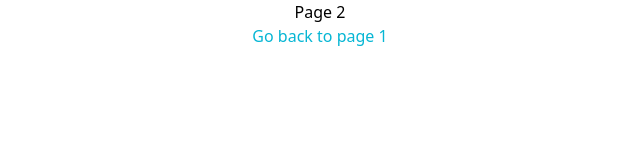
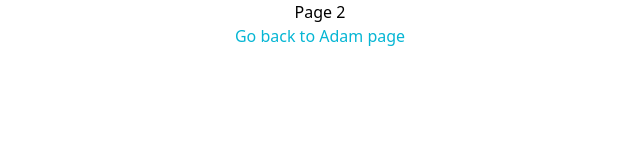
Before and after one commit to adamontherun/helloworld-nextjs, a Next.js app: page /page2 in a window 1280 px wide. Shown: the top 160 px of the page, without its empty margins (320-960 px from the left). Built offline with nearby package versions, Linux system fonts and the light colour scheme.

Commit message:
adds ability to navigate to the name page

```diff
--- a/src/pages/page2/index.tsx
+++ b/src/pages/page2/index.tsx
@@ -4,14 +4,14 @@ export default function Home() {
     const router = useRouter();
 
     const handleClick = () => {
-        router.push('/');
+        router.push('/page2/adam');
     };
     return (
         <main className="flex flex-col items-center">
             <div>Page 2</div>
             <div>
                 <button className="text-cyan-500" onClick={handleClick}>
-                    Go back to page 1
+                    Go back to Adam page
                 </button>
             </div>
         </main>
```
